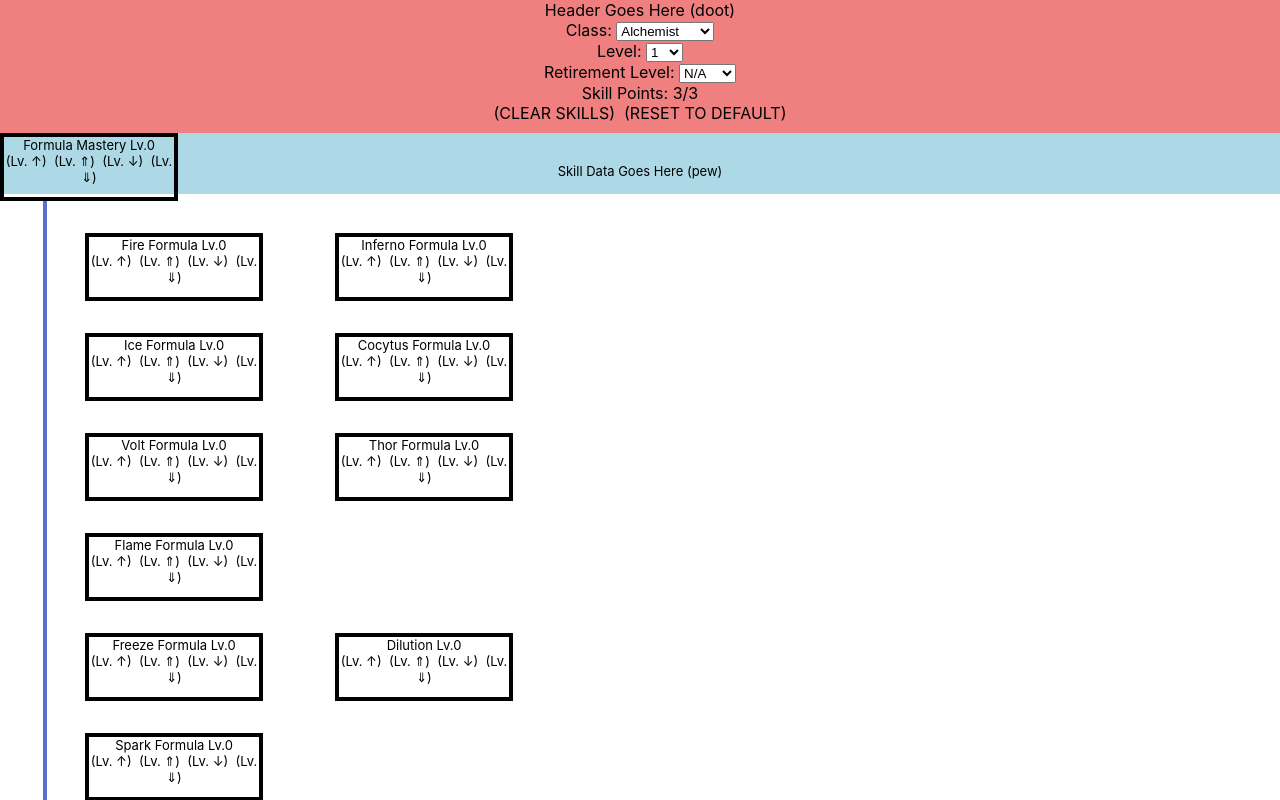
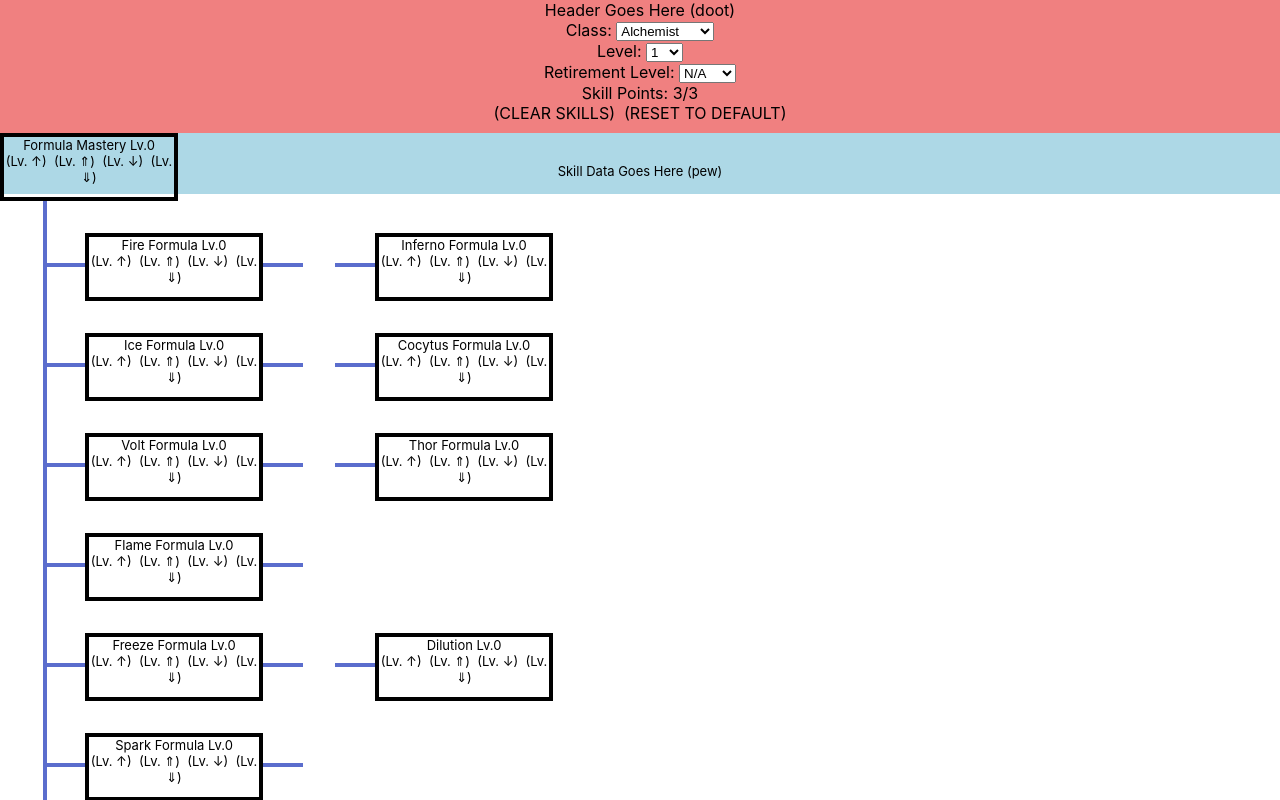
Before and after one commit to aturfah/eou-skillsim, a React (Create React App) app: page / in a window 1280 px wide. Shown: the top 800 px of the page. Built offline with nearby package versions, Linux system fonts and the light colour scheme.

Commit message:
Add logic for drawing bars after

```diff
--- a/src/SkillTree/skillTree.css
+++ b/src/SkillTree/skillTree.css
@@ -17,9 +17,6 @@
 }
 
 .skillNode {
-    _width: 200px;
-    _height: 60px;
-    _border: solid black 4px;
     position: absolute;
 }
 
--- a/src/SkillTree/skillTree.js
+++ b/src/SkillTree/skillTree.js
@@ -57,8 +57,8 @@ class SkillTree extends Component {
         const BOX_PADDING = 40;
         const BOX_BORDER_WIDTH = 4;
         const BOX_HEIGHT = 60;
-        const LINE_LENGTH = 40;
-        const LINE_THICKNESS = 5;
+        const LINE_LENGTH = 80;
+        const LINE_THICKNESS = 4;
         const output = [];
 
         const skillTreeStructure = treeData[this.props.activeClassIdx]
@@ -96,20 +96,44 @@ class SkillTree extends Component {
             if (datum.baseSkill) {
                 var barXCoord = xCoord + BOX_WIDTH / 4;
                 var barYCoord = yCoord + BOX_HEIGHT + 2 * BOX_BORDER_WIDTH;
-                var barLength = datum.barSize * (BOX_HEIGHT + BOX_PADDING) - BOX_HEIGHT / 2;
+                var barLength = datum.barSize * (BOX_HEIGHT + BOX_PADDING) - BOX_HEIGHT / 2 - LINE_THICKNESS;
                 const barStyle = {top: barYCoord + 'px',
                                   left: barXCoord + 'px',
-                                  height: barLength + 'px'}
+                                  height: barLength + 'px',
+                                  'border-left-color': '#5B6DCD',
+                                  'border-left-width': LINE_THICKNESS + 'px',
+                                  'border-left-style': 'solid'}
                 output.push(<div className='verticalBar' key='doot'
                             style={barStyle}></div>)
             } else {
                 // draw lines before
+                var barLeftXCoord = xCoord;
+                var barLeftYCoord = yCoord + BOX_HEIGHT / 2;
+                const leftBarStyle = {top: barLeftYCoord + 'px',
+                                  left: barLeftXCoord - (LINE_LENGTH / 2) + 'px',
+                                  width: (LINE_LENGTH / 2) + 'px',
+                                  'border-top-color': '#5B6DCD',
+                                  'border-top-width': LINE_THICKNESS + 'px',
+                                  'border-top-style': 'solid'}
                 if (datum.coords.x == 0) {
                     // this line is a bit shorter
+                    leftBarStyle.width = BOX_WIDTH / 4
+                    leftBarStyle.left = barLeftXCoord - leftBarStyle.width
                 }
+                output.push(<div className='horizontalBar' style={leftBarStyle}></div>)
 
                 // draw lines after
-
+                if (datum.numAfter > 0) {
+                    var barRightXCoord = xCoord + BOX_WIDTH + 2 * BOX_BORDER_WIDTH;
+                    var barRightYCoord = barLeftYCoord;
+                    const rightBarStyle = {top: barRightYCoord + 'px',
+                                    left: barRightXCoord + 'px',
+                                    width: (LINE_LENGTH / 2) + 'px',
+                                    'border-top-color': '#5B6DCD',
+                                    'border-top-width': LINE_THICKNESS + 'px',
+                                    'border-top-style': 'solid'}
+                    output.push(<div className='horizontalBar' style={rightBarStyle}></div>)
+                }
             }
         });
 
--- a/src/data/tree_data.js
+++ b/src/data/tree_data.js
@@ -9,77 +9,92 @@ var treeData = [
         {
             skillID: 'fire_formula',
             baseSkill: false,
-            coords: {x: 0, y: 1}
+            coords: {x: 0, y: 1},
+            numAfter: 1
         },
         {
             skillID: 'ice_formula',
             baseSkill: false,
-            coords: {x: 0, y: 2}
+            coords: {x: 0, y: 2},
+            numAfter: 1
         },
         {
             skillID: 'volt_formula',
             baseSkill: false,
-            coords: {x: 0, y: 3}
+            coords: {x: 0, y: 3},
+            numAfter: 1,
         },
         {
             skillID: 'inferno_formula',
             baseSkill: false,
-            coords: {x: 1, y: 1}
+            coords: {x: 1, y: 1},
+            numAfter: 0
         },
         {
             skillID: 'cocytus_formula',
             baseSkill: false,
-            coords: {x: 1, y: 2}
+            coords: {x: 1, y: 2},
+            numAfter: 0
         },
         {
             skillID: 'thor_formula',
             baseSkill: false,
-            coords: {x: 1, y: 3}
+            coords: {x: 1, y: 3},
+            numAfter: 0
         },
         {
             skillID: 'flame_formula',
             baseSkill: false,
-            coords: {x: 0, y: 4}
+            coords: {x: 0, y: 4},
+            numAfter: 1
         },
         {
             skillID: 'freeze_formula',
             baseSkill: false,
-            coords: {x: 0, y: 5}
+            coords: {x: 0, y: 5},
+            numAfter: 1
         },
         {
             skillID: 'spark_formula',
             baseSkill: false,
-            coords: {x: 0, y: 6}
+            coords: {x: 0, y: 6},
+            numAfter: 1
         },
         {
             skillID: 'dilution',
             baseSkill: false,
-            coords: {x: 1, y: 5}
+            coords: {x: 1, y: 5},
+            numAfter: 0
         },
         {
             skillID: 'analysis',
             baseSkill: false,
-            coords: {x: 0, y: 7}
+            coords: {x: 0, y: 7},
+            numAfter: 0
         },
         {
             skillID: 'pain_formula',
             baseSkill: false,
-            coords: {x: 0, y: 8}
+            coords: {x: 0, y: 8},
+            numAfter: 1
         },
         {
             skillID: 'firelight',
             baseSkill: false,
-            coords: {x: 1, y: 8}
+            coords: {x: 1, y: 8},
+            numAfter: 2
         },
         {
             skillID: 'light_formula',
             baseSkill: false,
-            coords: {x: 2, y: 8}
+            coords: {x: 2, y: 8},
+            numAfter: 0
         },
         {
             skillID: 'light_tincture',
             baseSkill: false,
-            coords: {x: 2, y: 9}
+            coords: {x: 2, y: 9},
+            numAfter: 0
         }
     ]
 ]
```
